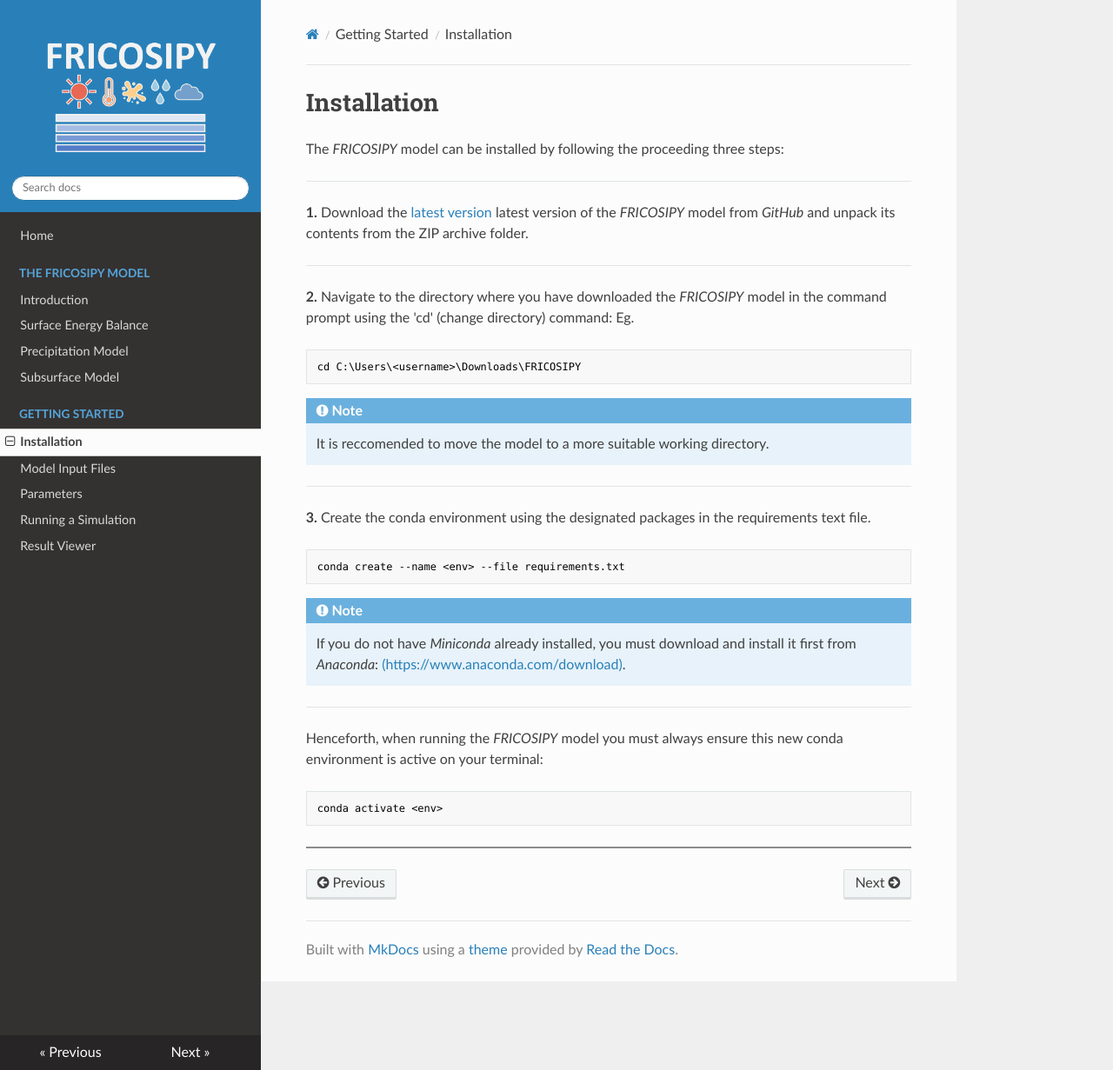
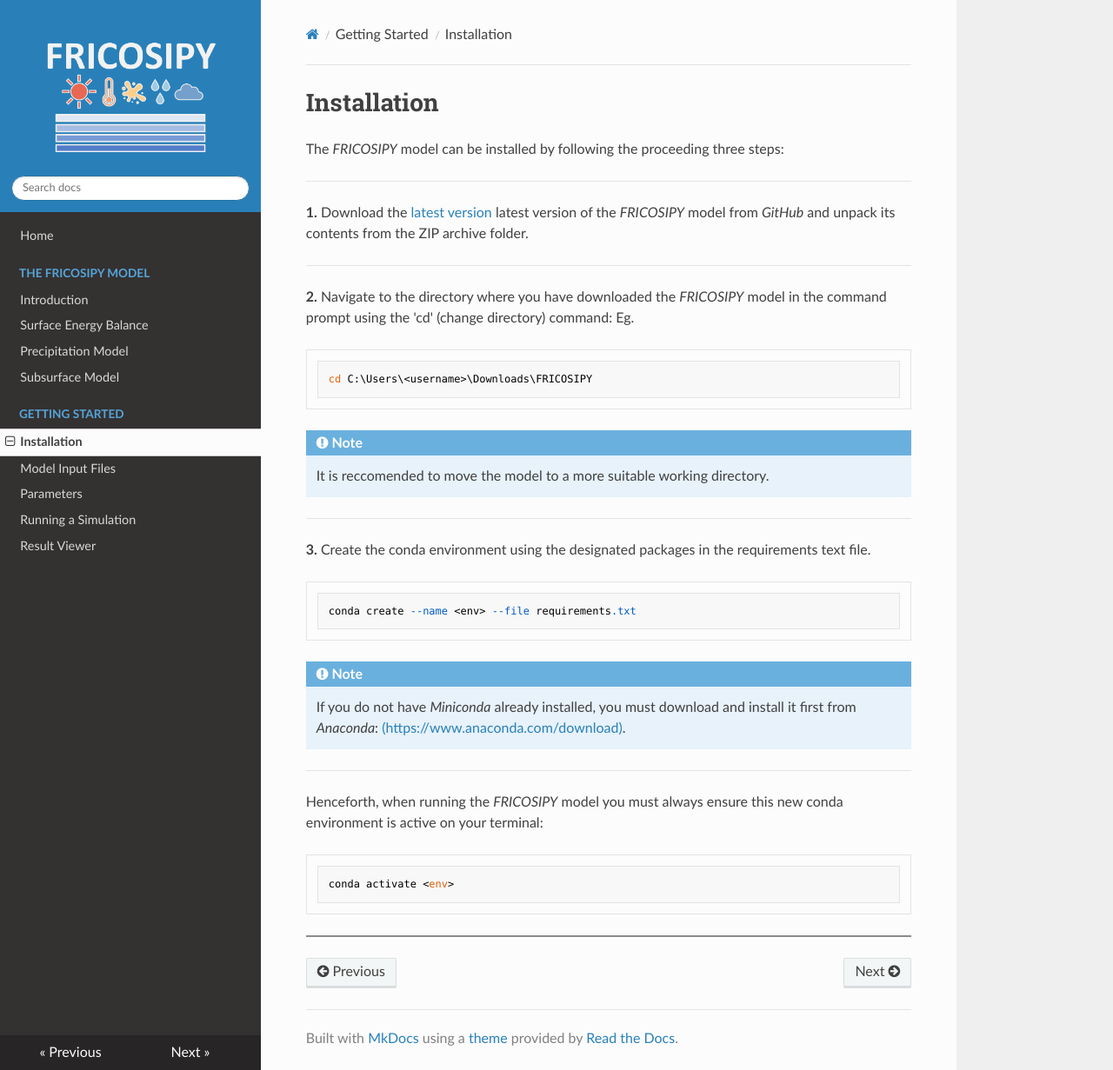
Before and after one commit to MarcusGastaldello/FRICOSIPY, an MkDocs documentation site: the page built from docs/installation.md, in a window 1280 px wide and 1231 px high. Shown: the whole window at 87% size. Built offline with MkDocs 1.6.1, drawn with Linux system fonts in a browser that asks for light colours; nearby versions of some CDN libraries.

Commit message:
Update mkdocs.yml

```diff
--- a/mkdocs.yml
+++ b/mkdocs.yml
@@ -18,6 +18,8 @@
   - admonition
   - pymdownx.arithmatex:
       generic: true
+  - pymdownx.details
+  - pymdownx.superfences
 
 nav:
   - Home: index.md
```
